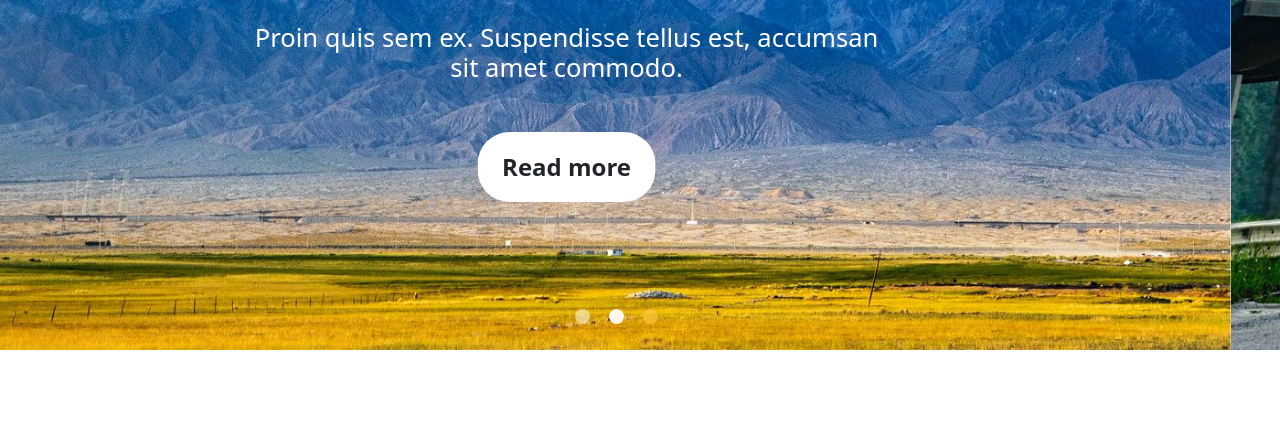
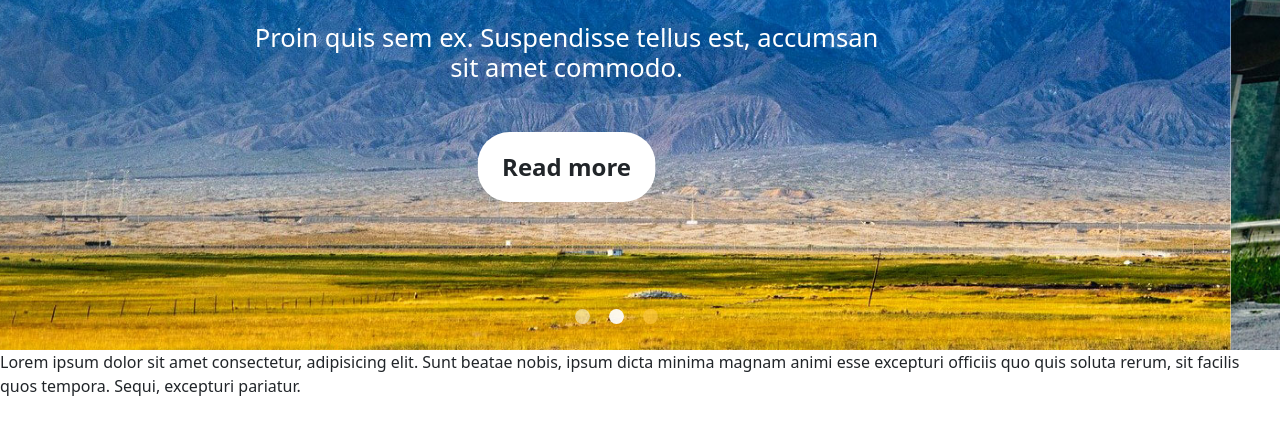
Before and after one commit to FajilatulJunnat/Generic-Business-Solution, a plain HTML site: page Index.html in a window 1280 px wide. Shown: the part 280-714 px from the top of the page. Drawn offline with nearby package versions, Linux system fonts and the light colour scheme.

Commit message:
3rd commit

```diff
--- a/Index.html
+++ b/Index.html
@@ -98,7 +98,7 @@
   </section>
   <section>
     <div>
-
+      Lorem ipsum dolor sit amet consectetur, adipisicing elit. Sunt beatae nobis, ipsum dicta minima magnam animi esse excepturi officiis quo quis soluta rerum, sit facilis quos tempora. Sequi, excepturi pariatur.
     </div>
   </section>
 
```
